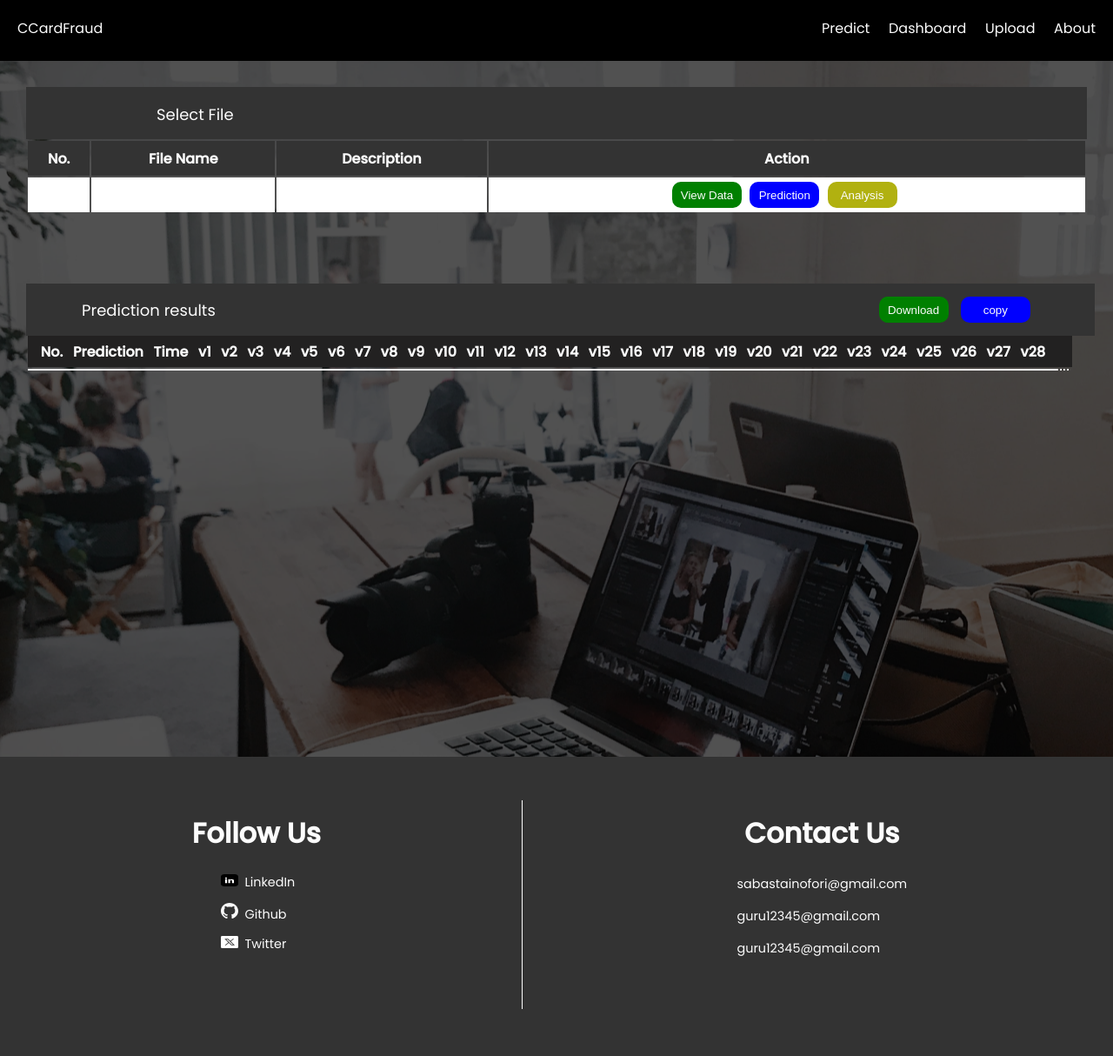
After one commit to braguru/CC-Fraud-Detection-System, a Django app: page /result/ in a window 1280 px wide. The commit adds this page. Shown: the whole page at 87% size. Run offline with Django 4.2, Linux system fonts and the light colour scheme; lists and menus that the app fills with data are empty.

Commit message:
Added new html pages and links

```diff
--- a/CCFraud/core/static/core/css/About.css
+++ b/CCFraud/core/static/core/css/About.css
@@ -26,7 +26,6 @@ body{
     height: 1555px;
     position: relative;
     margin-bottom: -10px;
-    margin-top: -100px;
 }
 
 .content .section-1 h1{
@@ -35,7 +34,6 @@ body{
     margin-left: 40px;
     font-size: 64px;
     margin-top: -105%;
-    /* border: 2px solid red; */
 }
 
 .content .section-2{
--- a/CCFraud/core/static/core/css/base.css
+++ b/CCFraud/core/static/core/css/base.css
@@ -27,6 +27,12 @@ body{
     font-style: Inter;
     font-weight: 800 bold;
     padding: 10px;
+    text-decoration: none;
+}
+
+.app_name a{
+    text-decoration: none;
+    color: var(--text-color);
 }
 
 .nav-links{
@@ -34,7 +40,6 @@ body{
     display: flex;
     justify-content: space-between;
     width: 25%;
-
 }
 
 .nav-links a{
@@ -42,7 +47,6 @@ body{
     text-decoration: none;
     color: var(--text-color);
 }
-
 
 .nav-links a:hover{
     border-bottom: 2px solid white;
--- /dev/null
+++ b/CCFraud/core/static/core/css/results.css
@@ -0,0 +1,140 @@
+@import url('https://fonts.googleapis.com/css2?family=Poppins:wght@200;300;400;500&display=swap');
+
+:root{
+    --header_color: black;
+    --content_color: #333;
+    --box_color: #6974CF;
+    --text-color: #FCFCFC;
+}
+
+body{
+    margin: 0;
+    padding: 0;
+    font-family: 'Poppins', sans-serif;
+}
+
+.whole{
+    background-image: url(../images/image9.png);
+    background-position: center;
+    background-repeat: no repeat;
+    display: flex;
+    flex-direction: column;
+    min-height: 100vh;
+    gap: 20px;
+}
+
+.table_1_header{
+    background: var(--content_color);
+    height: 60px;
+    width: 100%;
+}
+.table_1_header p{
+    color: var(--text-color);
+    margin-left: 150px;
+    font-size: 18px;
+}
+
+.whole .block_table{
+    display: flex;
+    justify-content: space-evenly;
+    flex-direction: column;
+    margin: 30px;
+}
+
+.whole .block_table table, tr, td, th{
+    border: none;
+}
+
+.whole .block_table thead{
+    background: var(--content_color);
+}
+.whole .block_table thead tr{
+    color: var(--text-color);
+    height: 40px;
+    border: none;
+}
+
+.whole .block_table tbody{
+    background: white;
+    border: none;
+    height: 40px;
+}
+
+.whole .block_table tbody td button{
+    width: 80px;
+    height: 30px;
+    margin-right: 5px;
+    color: var(--text-color);
+    border-radius: 10px;
+    border: none;
+}
+
+.whole .block_table .success:first-child{
+    background: green;
+}
+.whole .block_table .success:nth-child(2){
+    background: blue;
+}
+.whole .block_table .success:nth-child(3){
+    background: rgb(177, 177, 16);
+}
+
+/* Table 2 */
+.whole .block_table .table_2{
+    border: 2px solid red;
+}
+.whole .tcontainer{
+    display: flex;
+    justify-content: space-evenly;
+    flex-direction: column;
+    margin: 30px;
+    width: 86%;
+}
+.whole .table_2_header{
+    background: var(--content_color);
+    height: 60px;
+    width: 100%;
+    display: flex;
+    align-items: center;
+    justify-content: space-between;
+    padding: 0 4rem;
+}
+
+.whole .tcontainer .table_2_header p{
+    color: var(--text-color);
+    font-size: 18px;
+}
+
+.whole .tcontainer button{
+    width: 80px;
+    height: 30px;
+    color: var(--text-color);
+    border-radius: 10px;
+    border: none;
+    margin-right: 10px;
+}
+
+.whole .tcontainer .danger:first-child{
+    background: green;
+}
+.whole .tcontainer .danger:nth-child(2){
+    background: blue;
+}
+.whole .tcontainer .table_2 thead{
+    background: #222121;
+    border: none;
+    display: flex;
+    align-items: center;
+    width: 100%;
+    padding: .2rem .5rem;
+    margin-top: -.1rem;
+}
+.whole .tcontainer .table_2 thead tr th{
+    padding: 0 .3rem;
+    color: #FCFCFC;
+}
+.whole .tcontainer .table_2 tbody{
+    background: #FCFCFC;
+    opacity: 5rem;
+    backdrop-filter: 4rem;
+}
--- a/CCFraud/core/templates/core/About.html
+++ b/CCFraud/core/templates/core/About.html
@@ -5,7 +5,9 @@
 <head>
     <meta charset="UTF-8">
     <meta name="viewport" content="width=device-width, initial-scale=1.0">
+    {%block styles%}
     <link rel="stylesheet" href="{% static 'core/css/About.css'%}">
+    {%endblock%}
     <title>{%block title%}About{%endblock%}</title>
 </head>
 <body>
--- a/CCFraud/core/templates/core/base.html
+++ b/CCFraud/core/templates/core/base.html
@@ -5,21 +5,19 @@
     <meta charset="UTF-8">
     <meta name="viewport" content="width=device-width, initial-scale=1.0">
     <link rel="stylesheet" type="text/css" href="{% static 'core/css/base.css' %}">
-    {% block extra_css %}
-    <link rel="stylesheet" href="{% static 'core/css/landing_page.css' %}">
-    <link rel="stylesheet" href="{% static 'core/css/About.css' %}">
+    {% block styles %}
     {% endblock %}
     <title> {% block title%}{{ title }}{%endblock%} </title>
 </head>
 
 <body>
     <div class="header">
-        <div class="app_name">CCardFraud</div>
+        <div class="app_name"><a href="{% url 'landing_page'%}">CCardFraud</a></div>
         <div class="nav-links">
-            <a href="">Get Started</a>
-            <a href="">Dashboard</a>
-            <a href="">Upload</a>
-            <a href="">About</a>
+            <a href="{%url 'result'%}">Predict</a>
+            <a href="{%url 'predict'%}">Dashboard</a>
+            <a href="{%url 'upload'%}">Upload</a>
+            <a href="{%url 'about'%}">About</a>
         </div>
     </div>
 </body>
--- /dev/null
+++ b/CCFraud/core/templates/core/result.html
@@ -0,0 +1,102 @@
+{% extends 'core/base.html'%}
+{% load static%}
+<!DOCTYPE html>
+<html lang="en">
+<head>
+    <meta charset="UTF-8">
+    <meta name="viewport" content="width=device-width, initial-scale=1.0">
+    {%block styles%}
+    <link rel="stylesheet" href="{% static 'core/css/results.css'%}">
+    {%endblock%}
+    <title>{%block title%}Results{%endblock%}</title>
+</head>
+<body>
+    {%block content%}
+    <div class="whole">
+        <div class="block_table">
+            <table class="table_1">
+                <div class="table_1_header">
+                    <p>Select File</p>
+                </div>
+                <thead>
+                <tr>
+                    <th>No.</th>
+                    <th>File Name</th>
+                    <th>Description</th>
+                    <th>Action</th>
+                </tr>
+                </thead>
+                <tbody style="text-align: center">
+                    <tr>
+                      <td> </td>
+                      <td> </td>
+                      <td> </td>
+                      <td>
+                        <button class="success" type="button">View Data </button>
+                        <button class="success" type="button">Prediction</button>
+                        <button class="success" type="button">Analysis</button>
+                      </td>
+                    </tr>
+                </tbody>
+            </table>
+        </div>
+        <div class="tcontainer">
+            <table class="table_2">
+                <div class="table_2_header">
+                    <p>Prediction results</p>
+                    <div class="btn">
+                        <button class="danger" type="button">Download</button>
+                        <button class="danger" type="button"> copy </button>
+                    </div>
+                </div>
+                <thead>
+                <tr>
+                    <th>No.</th>
+                    <th>Prediction</th>
+                    <th>Time</th>
+                    <th>v1</th>
+                    <th>v2</th>
+                    <th>v3</th>
+                    <th>v4</th>
+                    <th>v5</th>
+                    <th>v6</th>
+                    <th>v7</th>
+                    <th>v8</th>
+                    <th>v9</th>
+                    <th>v10</th>
+                    <th>v11</th>
+                    <th>v12</th>
+                    <th>v13</th>
+                    <th>v14</th>
+                    <th>v15</th>
+                    <th>v16</th>
+                    <th>v17</th>
+                    <th>v18</th>
+                    <th>v19</th>
+                    <th>v20</th>
+                    <th>v21</th>
+                    <th>v22</th>
+                    <th>v23</th>
+                    <th>v24</th>
+                    <th>v25</th>
+                    <th>v26</th>
+                    <th>v27</th>
+                    <th>v28</th>
+                </tr>
+                </thead>
+                <tbody style="text-align: center">
+                    <tr>
+                      <td> </td>
+                      <td> </td>
+                      <td> </td>
+                      <td>
+
+                      </td>
+                    </tr>
+                </tbody>
+            </table>
+        </div>
+    </div>
+    {%endblock%}
+
+</body>
--- a/CCFraud/core/urls.py
+++ b/CCFraud/core/urls.py
@@ -7,5 +7,7 @@ urlpatterns = [
     path('', Landing_Page.as_view(), name="landing_page"),
     path('about/', About.as_view(), name="about" ),
     path('upload/', views.upload, name="upload" ),
+    path('predict/', views.predict, name="predict" ),
+    path('result/', views.result, name="result" ),
 
 ]
--- a/CCFraud/core/views.py
+++ b/CCFraud/core/views.py
@@ -15,3 +15,9 @@ class About(TemplateView):
 def upload(request):
 
     return render(request, 'core/upload.html')
+
+def predict(request):
+    return render(request, 'core/prediction.html')
+
+def result(request):
+    return render(request, 'core/result.html')
```
Also changed, not shown: CCFraud/core/static/core/css/prediction.css (added, +87 -0 lines), CCFraud/core/static/core/css/upload.css (+154 -0 lines), CCFraud/core/templates/core/landing_page.html (+4 -3 lines), CCFraud/core/templates/core/prediction.html (added, +47 -0 lines), CCFraud/core/templates/core/upload.html (+25 -1 lines), CCFraud/core/static/core/images/image7.png (added), CCFraud/core/static/core/images/image8.png (added), CCFraud/core/static/core/images/image9.png (added), 1 other file.
